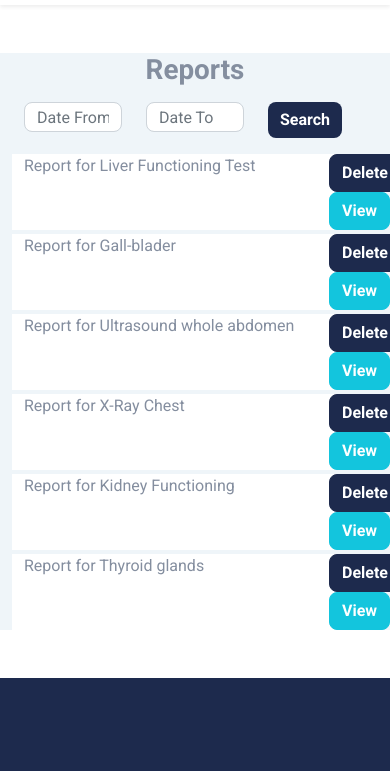
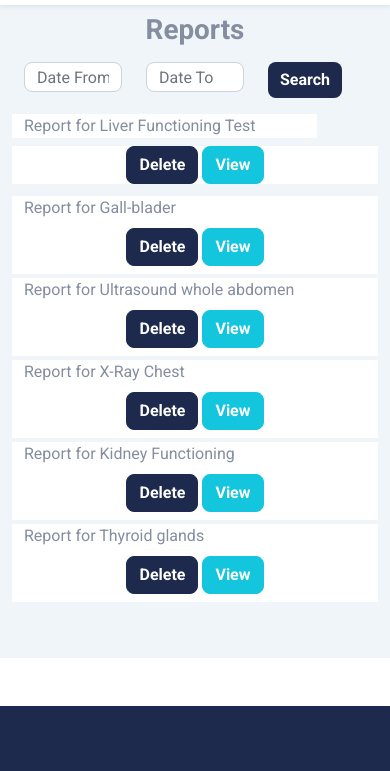
Before and after one commit to hrithik1996/DockApp, a plain HTML site: page hospital-website-template/HealthRecords.html in a window 390 px wide. Shown: the part 58-829 px from the top of the page. Drawn offline with nearby package versions, Linux system fonts and the light colour scheme.

Commit message:
New changes after responsive page

```diff
--- a/hospital-website-template/HealthRecords.html
+++ b/hospital-website-template/HealthRecords.html
@@ -48,7 +48,7 @@
 
 
     <!-- Navbar Start -->
-    <div class="container-fluid sticky-top bg-white shadow-sm mb-5  ">
+    <div class="container-fluid sticky-top bg-white shadow-sm">
         <div class="container">
             <nav class="navbar navbar-expand bg-white navbar-light">
                 <a href="index.html" class="navbar-brand">
@@ -69,8 +69,10 @@
 
 
     <!-- About Start -->
-    <div class="container-fluid bg-light">
+    <div class="container-fluid bg-light py-2">
         <div class="container">
+
+
             <div class="d-flex align-items-center justify-content-center">
                 <p class="display-6">Reports</p>
             </div>
@@ -103,82 +105,63 @@
 
                 </div>
             </div>
-            <div class="row my-1">
-                <div class="col-10 d-flex flex-column bg-white">
-                    <p>Report for Liver Functioning Test</p>
+            <div class="row my-1 flex-mobile">
+                <div class="col-10 bg-white">
+                    <p class="mb-0">Report for Liver Functioning Test</p>
                 </div>
-                <div class="col-2 d-flex flex-column bg-white">
-                    <div class="row">
-                        <div class="col">
+                <div class="col-sm-2 bg-white my-md-0 my-2 text-center">
                             <button class="btn btn-dark" type="submit">Delete</button>
                             <button class="btn btn-primary" type="submit">View</button>
-                        </div>
-                    </div>
                 </div>
             </div>
             <div class="row my-1 bg-white">
-                <div class="col-10 d-flex flex-column">
-                    <p>Report for Gall-blader</p>
+                <div class="col-10">
+                    <p class="mb-0">Report for Gall-blader</p>
                 </div>
-                <div class="col-2 d-flex flex-column">
-                    <div class="row">
-                        <div class="col">
+                <div class="col-sm-2 bg-white my-md-0 my-2 text-center">
                             <button class="btn btn-dark" type="submit">Delete</button>
                             <button class="btn btn-primary" type="submit">View</button>
-                        </div>
-                    </div>
+
                 </div>
             </div>
             <div class="row my-1 bg-white">
-                <div class="col-10 d-flex flex-column">
-                    <p>Report for Ultrasound whole abdomen</p>
+                <div class="col-10">
+                    <p class="mb-0">Report for Ultrasound whole abdomen</p>
                 </div>
-                <div class="col-2 d-flex flex-column">
-                    <div class="row">
-                        <div class="col">
+                <div class="col-sm-2 bg-white my-md-0 my-2 text-center">
                             <button class="btn btn-dark" type="submit">Delete</button>
                             <button class="btn btn-primary" type="submit">View</button>
-                        </div>
-                    </div>
+
                 </div>
             </div>
             <div class="row my-1 bg-white">
-                <div class="col-10 d-flex flex-column">
-                    <p>Report for X-Ray Chest</p>
+                <div class="col-10">
+                    <p class="mb-0">Report for X-Ray Chest</p>
                 </div>
-                <div class="col-2 d-flex flex-column">
-                    <div class="row">
-                        <div class="col">
+                <div class="col-sm-2 bg-white my-md-0 my-2 text-center">
                             <button class="btn btn-dark" type="submit">Delete</button>
                             <button class="btn btn-primary" type="submit">View</button>
-                        </div>
-                    </div>
+
                 </div>
             </div>
             <div class="row my-1 bg-white">
-                <div class="col-10 d-flex flex-column">
-                    <p>Report for Kidney Functioning</p>
+                <div class="col-10">
+                    <p class="mb-0">Report for Kidney Functioning</p>
                 </div>
-                <div class="col-2 d-flex flex-column">
-                    <div class="row">
-                        <div class="col">
+                <div class="col-sm-2 bg-white my-md-0 my-2 text-center">
                             <button class="btn btn-dark" type="submit">Delete</button>
                             <button class="btn btn-primary" type="submit">View</button>
-                        </div>
-                    </div>
+
                 </div>
             </div>
             <div class="row mb-5 bg-white">
-                <div class="col-10 d-flex flex-column">
-                    <p>Report for Thyroid glands</p>
+                <div class="col-10">
+                    <p class="mb-0">Report for Thyroid glands</p>
                 </div>
-                <div class="col-2 d-flex flex-column">
-                    <div class="row">
-                        <div class="col">
+                <div class="col-sm-2 bg-white my-md-0 my-2 text-center">
                             <button class="btn btn-dark" type="submit">Delete</button>
                             <button class="btn btn-primary" type="submit">View</button>
-                        </div>
-                    </div>
+
                 </div>
             </div>
         </div>
```
Also changed, not shown: hospital-website-template/Doctor.html (+6 -6 lines), hospital-website-template/Payment.html (+2 -3 lines).
